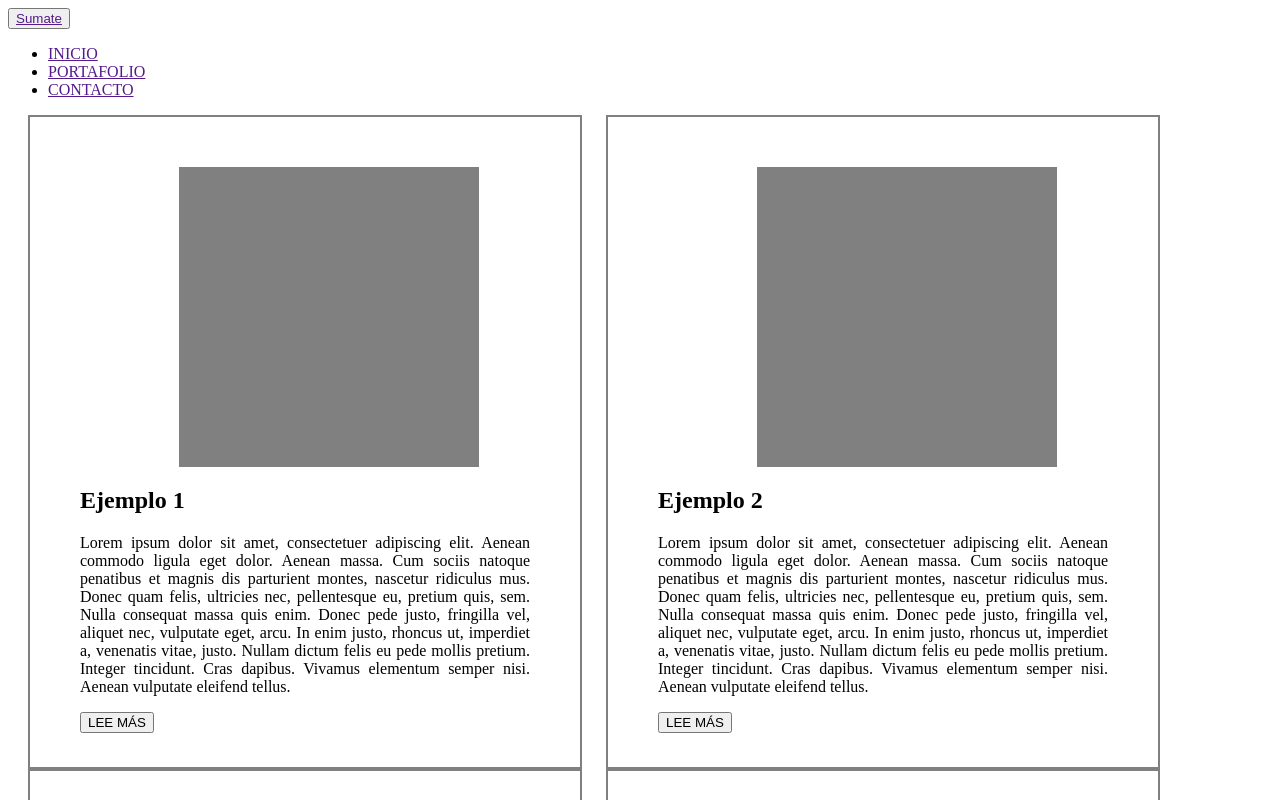
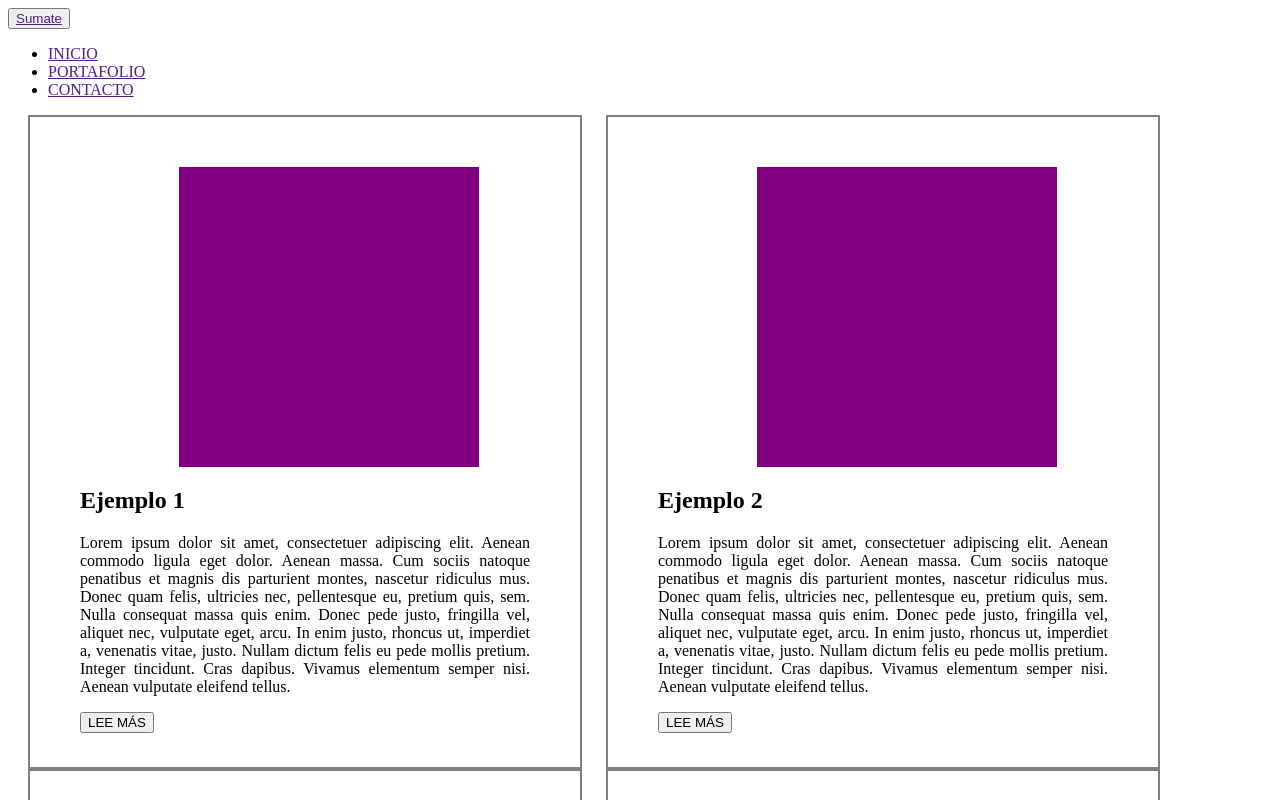
Before and after one commit to ErandyR/laboratoria-intelectuales, a plain HTML site: page index.html in a window 1280 px wide. Shown: the top 800 px of the page. Drawn offline with Linux system fonts and the light colour scheme.

Commit message:
gaby color morado

```diff
--- a/assets/css/main.css
+++ b/assets/css/main.css
@@ -39,7 +39,7 @@ p {
   background-color:;
 }
 .gaby{
-  background-color:;
+  background-color: purple;
 }
 .nanys{
   background-color:;
--- a/index.html
+++ b/index.html
@@ -20,7 +20,7 @@
 
 	<section id="1">
 		<div class="tarjeta">
-			<div class="color"></div>
+			<div class="color gaby"></div>
 			<h2>Ejemplo 1</h2>
 			<p> Lorem ipsum dolor sit amet, consectetuer adipiscing elit. Aenean commodo ligula eget dolor.
 				Aenean massa. Cum sociis natoque penatibus et magnis dis parturient montes, nascetur ridiculus
@@ -32,7 +32,7 @@
 			<button>LEE MÁS</button>
 		</div>
 		<div class="tarjeta">
-			<div class="color"></div>
+			<div class="color gaby"></div>
 			<h2>Ejemplo 2</h2>
 			<p> Lorem ipsum dolor sit amet, consectetuer adipiscing elit. Aenean commodo ligula eget dolor.
 				Aenean massa. Cum sociis natoque penatibus et magnis dis parturient montes, nascetur ridiculus
```
